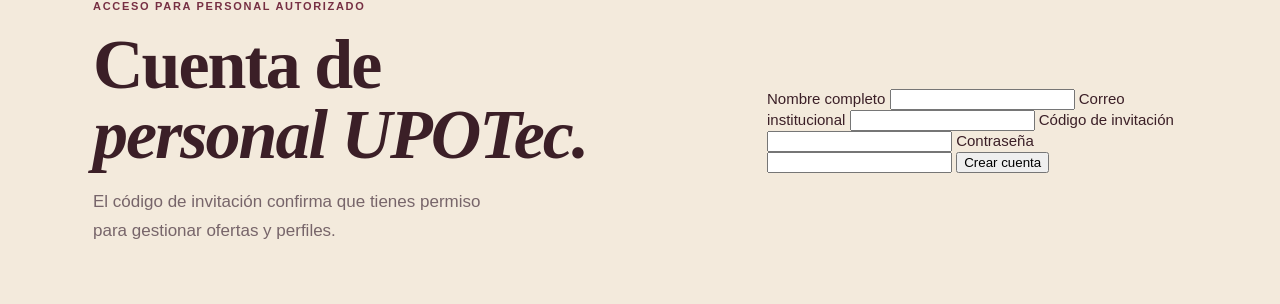
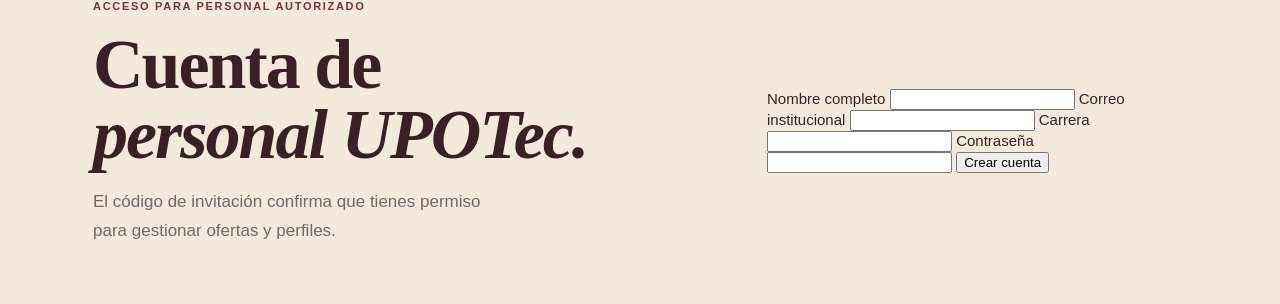
Before and after one commit to samantha-jocelyn-22/upowork-api, a Flask app: template templates/registro-personal.html in a window 1280 px wide. Shown: the part 161-465 px from the top of the page. Run offline with Flask 3, Linux system fonts and the light colour scheme; the template is opened without the code that fills it, so the values that code supplies are empty.

Commit message:
Update registro-personal.html

```diff
--- a/templates/registro-personal.html
+++ b/templates/registro-personal.html
@@ -21,17 +21,17 @@
       <p>El código de invitación confirma que tienes permiso para gestionar ofertas y perfiles.</p>
     </div>
 
-    <form class="login-form" method="post">
+    <form class="login-form" method="post" action="/api/registro">
       <input type="hidden" name="csrf_token" value="{{ csrf_token() }}">
 
       <label>Nombre completo</label>
       <input type="text" name="nombre" required>
 
       <label>Correo institucional</label>
-      <input type="email" name="correo" required>
+      <input type="email" name="email" required>
 
-      <label>Código de invitación</label>
-      <input type="text" name="codigo" required>
+      <label>Carrera</label>
+      <input type="text" name="carrera" required>
 
       <label>Contraseña</label>
       <input type="password" name="contrasena" required>
```
